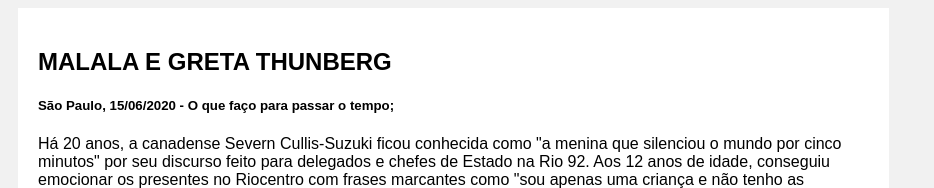
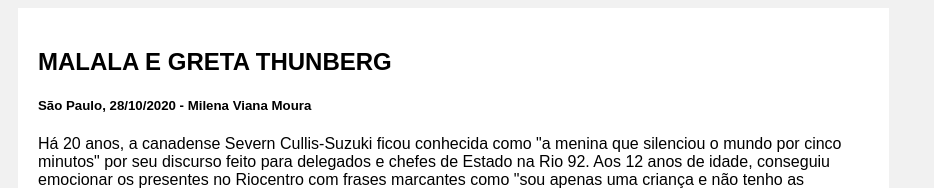
Before and after one commit to milenavianam/milenavianam.github.io, a plain HTML site: page trabalhos.html in a window 1280 px wide. Shown: the part 3671-3859 px from the top of the page, without its empty margins (0-934 px from the left). Drawn offline with Linux system fonts and the light colour scheme.

Commit message:
Update trabalhos.html

```diff
--- a/trabalhos.html
+++ b/trabalhos.html
@@ -73,7 +73,7 @@
 
     <div class="card">
       <h2>MALALA E GRETA THUNBERG</h2>
-      <h5>São Paulo, 15/06/2020 - O que faço para passar o tempo;</h5>
+      <h5>São Paulo, 28/10/2020 - Milena Viana Moura</h5>
 
       <p>
           Há 20 anos, a canadense Severn Cullis-Suzuki ficou conhecida como "a menina que silenciou o mundo por cinco
```
